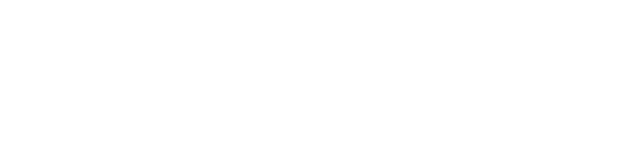
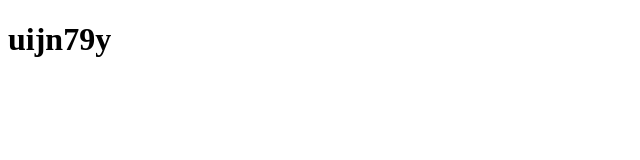
Before and after one commit to raquelfarina561/reposit-rio, a plain HTML site: page index.html in a window 1280 px wide. Shown: the whole page, without its empty margins (0-640 px from the left). Drawn offline with Linux system fonts and the light colour scheme.

Commit message:
jhbuynuhj

```diff
--- a/index.html
+++ b/index.html
@@ -6,6 +6,6 @@
     <title>Document</title>
 </head>
 <body>
-
+    <h1>uijn79y</h1>
 </body>
 </html>
```
